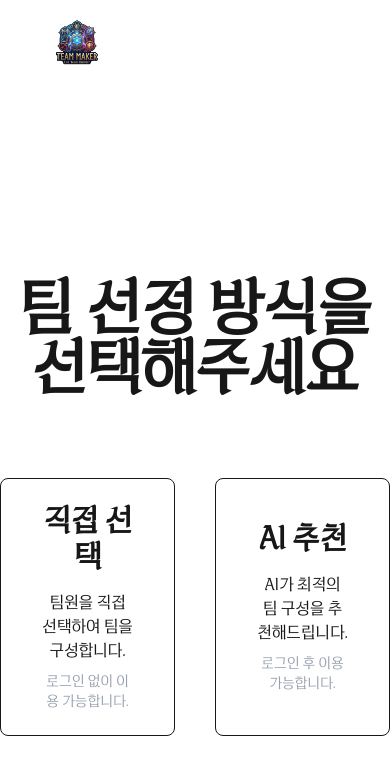
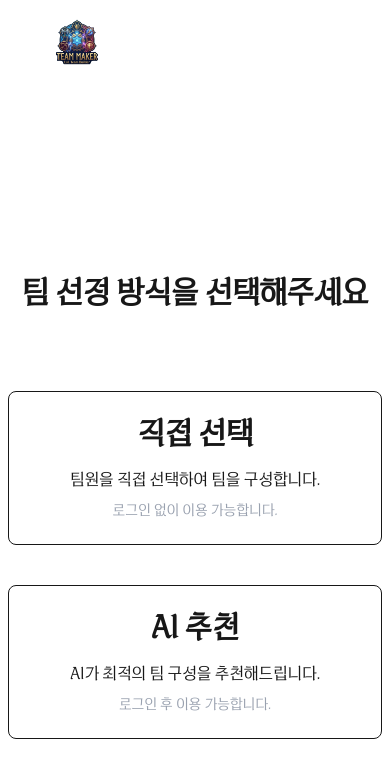
Before and after one commit to asdfqaz74/new-team-maker, a Next.js app: page /team-maker in a window 390 px wide. Shown: the top 778 px of the page. Built offline with nearby package versions, Linux system fonts and the light colour scheme; no server answers.

Commit message:
style: TeamMaker 컴포넌트의 헤더 크기 및 레이아웃 스타일 개선

```diff
--- a/src/app/team-maker/page.tsx
+++ b/src/app/team-maker/page.tsx
@@ -3,10 +3,10 @@ import { ChooseBox } from "@/components/team-maker";
 const TeamMaker = () => {
   return (
     <div className="min-h-screen flex flex-col justify-center">
-      <h2 className="text-6xl font-bold mb-20 text-center">
+      <h2 className="text-3xl md:text-6xl font-bold mb-20 text-center">
         팀 선정 방식을 선택해주세요
       </h2>
-      <div className="flex gap-10 justify-center">
+      <div className="flex flex-col md:flex-row gap-10 justify-center px-2">
         <ChooseBox type="select" />
         <ChooseBox type="ai" />
       </div>
```
